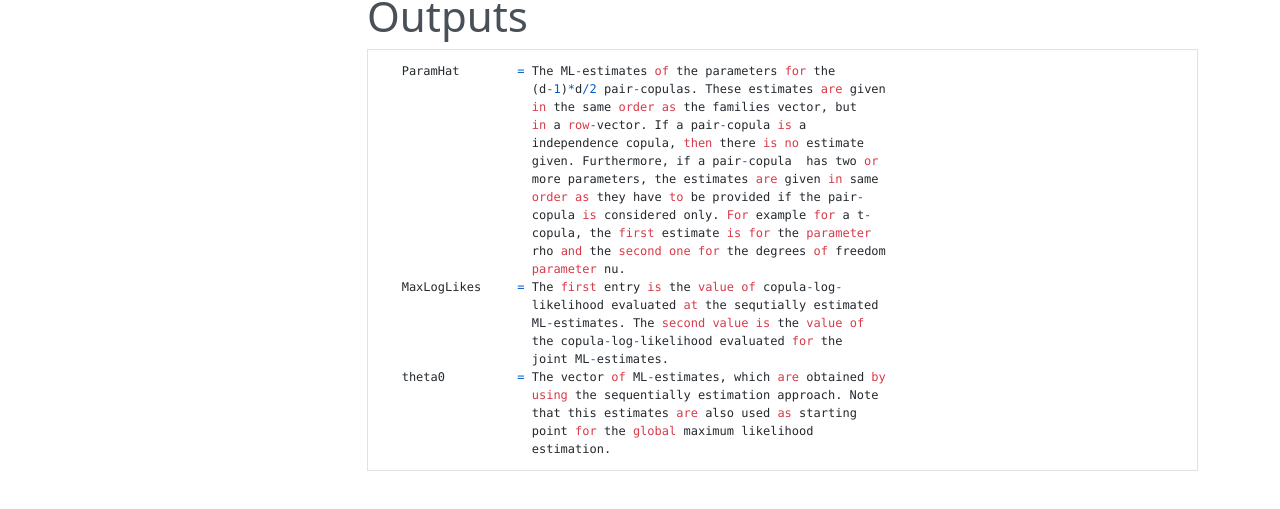
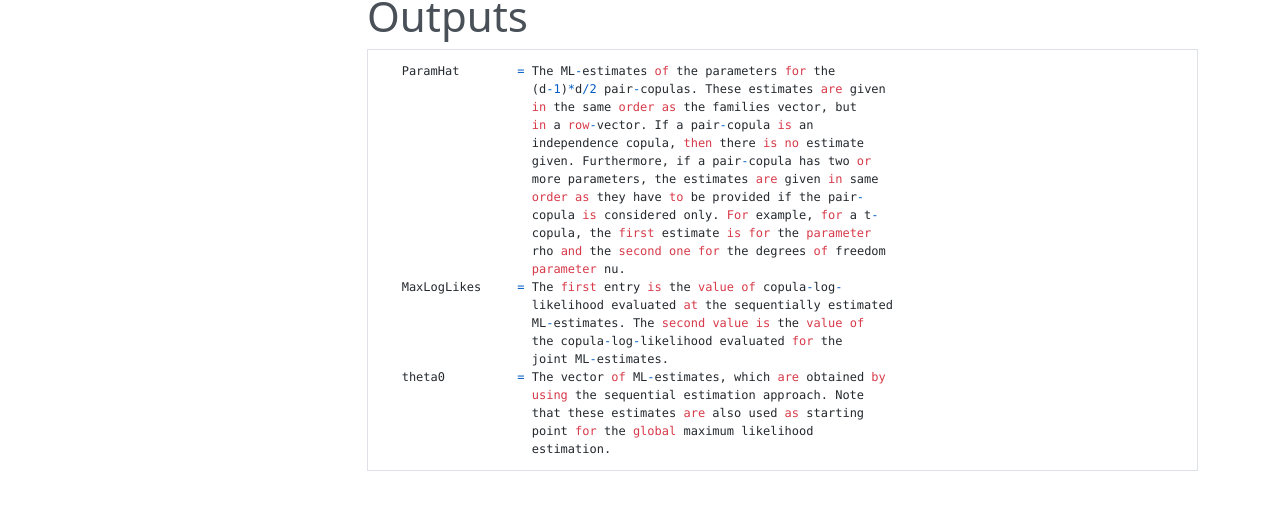
Before and after one commit to MalteKurz/VineCopulaMatlab, an MkDocs documentation site: the page built from docs/Functions/VineCopulaFit.md, in a window 1280 px wide and 900 px high, scrolled down 1330 px. Shown: the part 326-835 px from the top of the window. Built offline with MkDocs 1.6.1, drawn with Linux system fonts in a browser that asks for light colours; nearby versions of some CDN libraries; old or Windows-style settings are respelled for this version of MkDocs.

Commit message:
minor typos fixed

```diff
--- a/docs/Functions/VineCopulaFit.md
+++ b/docs/Functions/VineCopulaFit.md
@@ -80,22 +80,22 @@ The function computes ML-estimates for the parameters of a C-Vine
        ParamHat        = The ML-estimates of the parameters for the
                          (d-1)*d/2 pair-copulas. These estimates are given
                          in the same order as the families vector, but
-                         in a row-vector. If a pair-copula is a
+                         in a row-vector. If a pair-copula is an
                          independence copula, then there is no estimate
-                         given. Furthermore, if a pair-copula  has two or
+                         given. Furthermore, if a pair-copula has two or
                          more parameters, the estimates are given in same
                          order as they have to be provided if the pair-
-                         copula is considered only. For example for a t-
+                         copula is considered only. For example, for a t-
                          copula, the first estimate is for the parameter
                          rho and the second one for the degrees of freedom
                          parameter nu.
        MaxLogLikes     = The first entry is the value of copula-log-
-                         likelihood evaluated at the sequtially estimated
+                         likelihood evaluated at the sequentially estimated
                          ML-estimates. The second value is the value of
                          the copula-log-likelihood evaluated for the
                          joint ML-estimates.
        theta0          = The vector of ML-estimates, which are obtained by
-                         using the sequentially estimation approach. Note
-                         that this estimates are also used as starting
+                         using the sequential estimation approach. Note
+                         that these estimates are also used as starting
                          point for the global maximum likelihood
                          estimation.
```
Also changed, not shown: docs/Functions/VineCopula.md (+5 -5 lines), docs/Functions/VineCopula_StructureSelect.md (+5 -5 lines), 1 other file.
